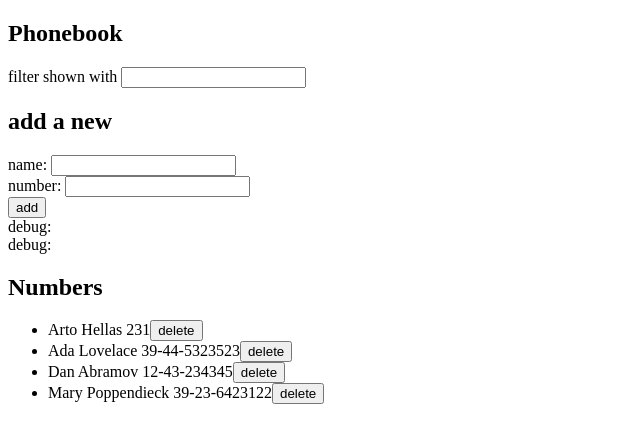
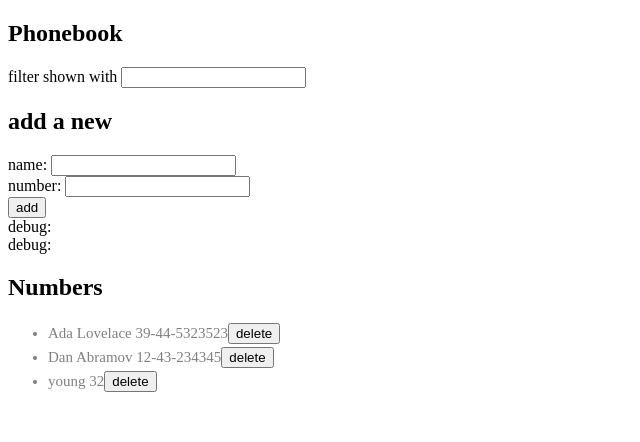
Before and after one commit to dudqlsBeans/helsinki_fullstack, a React (Vite) app in the folder main exercises/part2/: page / in a window 1280 px wide. Shown: the top 442 px of the page, without its empty margins (0-640 px from the left). Built offline with nearby package versions, Linux system fonts and the light colour scheme; data requests are answered from the project's data file.

Commit message:
feat: added code and files for exercise 2.16

```diff
--- a/main exercises/part2/db.json
+++ b/main exercises/part2/db.json
@@ -1,10 +1,5 @@
 {
   "persons": [
-    {
-      "name": "Arto Hellas",
-      "number": "231",
-      "id": "1"
-    },
     {
       "name": "Ada Lovelace",
       "number": "39-44-5323523",
@@ -16,9 +11,9 @@
       "id": "3"
     },
     {
-      "name": "Mary Poppendieck",
-      "number": "39-23-6423122",
-      "id": "4"
+      "id": "888d",
+      "name": "young",
+      "number": "32"
     }
   ],
   "notes": [
--- a/main exercises/part2/src/AppPhonebook.jsx
+++ b/main exercises/part2/src/AppPhonebook.jsx
@@ -3,6 +3,7 @@ import PersonForm from './components/PersonForm'
 import Filter from './components/Filter'
 import Persons from './components/Persons'
 import personService from './services/phonebook'
+import Notification from './components/Notification'
 
 const App = () => {
   const [persons, setPersons] = useState([
@@ -14,6 +15,7 @@ const App = () => {
   const [newName, setNewName] = useState('')
   const [newNumber, setNewNumber] = useState('')
   const [filterTerm, setFilterTerm] = useState('')
+  const [errorMessage, setErrorMessage] = useState(null)
 
   const hook = () => {
     console.log('effect')
@@ -46,6 +48,7 @@ const App = () => {
             setPersons(persons.map(p => (p.id !== existingPerson.id ? p : returnedPerson)))
             setNewName('')
             setNewNumber('')
+            setErrorMessage(`Updated information for '${updatedPerson.name}'`)
     })
     .catch(error => {
       alert(`The information for ${newName} could not be updated.`)
@@ -59,6 +62,7 @@ const App = () => {
         setPersons(persons.concat(returnedPerson))
         setNewName('')
         setNewNumber('')
+        setErrorMessage(`Added ${newPerson.name}`)
       })
 }
 
@@ -72,9 +76,15 @@ const App = () => {
         .remove(id)
         .then(() => {
           setPersons(persons.filter(person => person.id !== id))
+          setErrorMessage(`Information of ${name} has been deleted from the server`)
         })
         .catch(error => {
-          alert(`Information of ${name} has already been deleted from the server`)
+          setErrorMessage (
+            `Information of ${name} has already been deleted from the server`
+          )
+          setTimeout(() => {
+            setErrorMessage(null)
+          }, 5000)
           setPersons(persons.filter(person => person.id !== id))
         })
     }
@@ -83,6 +93,7 @@ const App = () => {
   return (
     <div>
       <h2>Phonebook</h2>
+      <Notification message={errorMessage} />
       <Filter filterTerm={filterTerm} handleFilterChange={e => setFilterTerm(e.target.value)} />
       <h2>add a new</h2>
       <PersonForm
--- a/main exercises/part2/src/components/Note.jsx
+++ b/main exercises/part2/src/components/Note.jsx
@@ -3,7 +3,7 @@ const Note = ({ note, toggleImportance }) => {
     ? 'make not important' : 'make important'
 
   return (
-    <li>
+    <li className='note'>
       {note.content}
       <button onClick={toggleImportance}>{label}</button>
     </li>
--- /dev/null
+++ b/main exercises/part2/src/components/Notification.jsx
@@ -0,0 +1,13 @@
+const Notification = ({ message }) => {
+    if (message === null) {
+      return null
+    }
+
+    return (
+      <div className='error'>
+        {message}
+      </div>
+    )
+  }
+
+export default Notification
--- /dev/null
+++ b/main exercises/part2/src/index.css
@@ -0,0 +1,26 @@
+h1 {
+    color: green;
+    font-style: italic;
+}
+
+li {
+    color: grey;
+    padding-top: 3px;
+    font-size: 15px;
+}
+
+.note {
+    color: grey;
+    padding-top: 5px;
+    font-size: 15px;
+}
+
+.error {
+    color: green;
+    background: lightgrey;
+    font-size: 20px;
+    border-style: solid;
+    border-radius: 5px;
+    padding: 10px;
+    margin-bottom: 10px;
+  }
--- a/main exercises/part2/src/main.jsx
+++ b/main exercises/part2/src/main.jsx
@@ -1,5 +1,6 @@
 import ReactDOM from 'react-dom/client'
 import App from './AppPhonebook'
+import './index.css'
 // import App from './App'
 // import App from './Appnotes'
 /*
```
Also changed, not shown: main exercises/part2/src/Appnotes.jsx (+10 -3 lines), main exercises/part2/src/components/Footer.jsx (added, +17 -0 lines).
